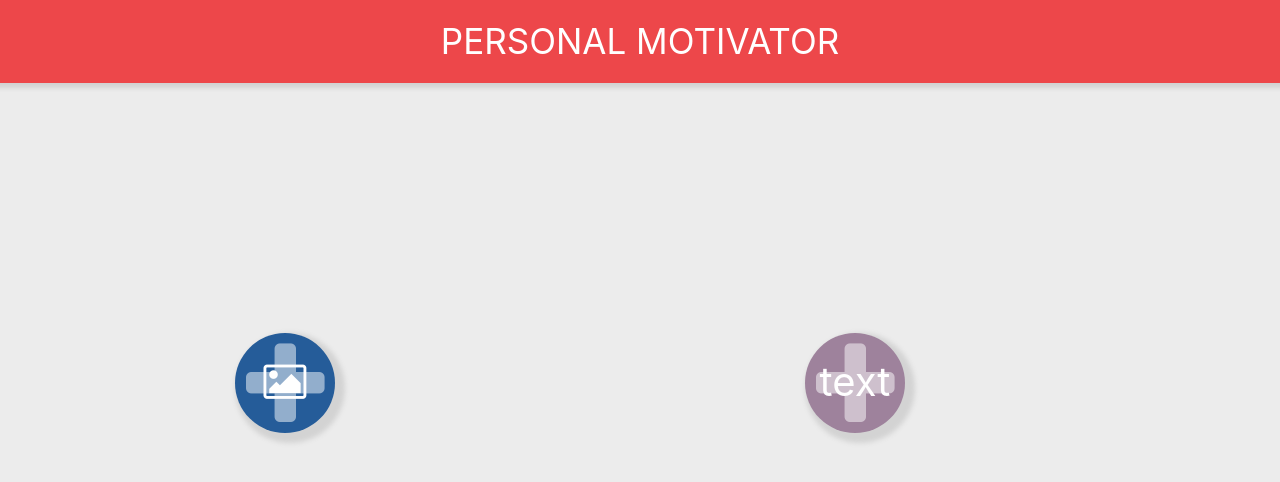
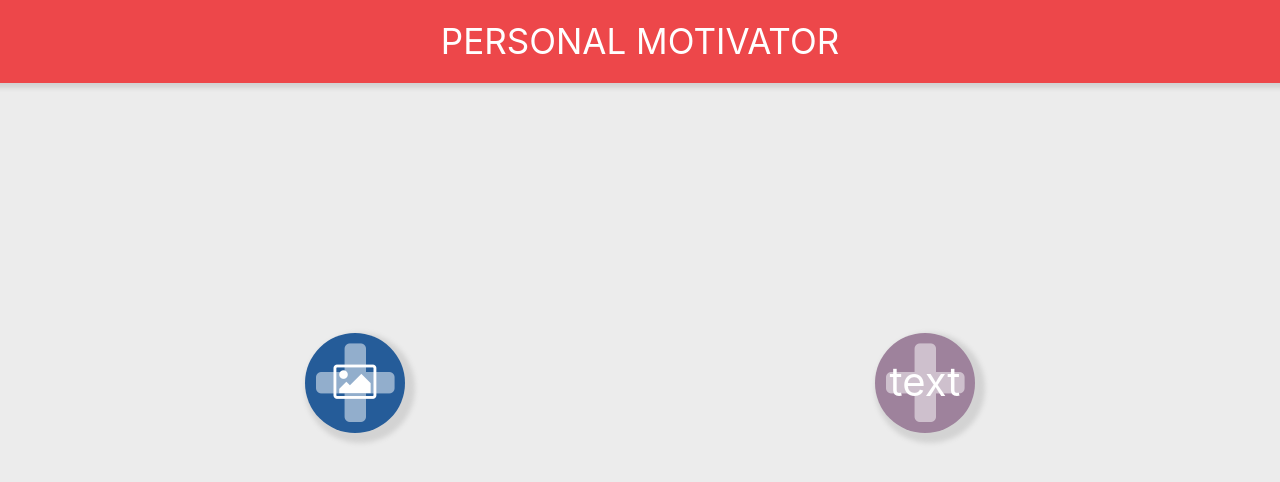
Before and after one commit to CHBaker/personal-motivator, an Angular app: page / in a window 1280 px wide. Shown: the top 482 px of the page. Built offline with nearby package versions, Linux system fonts and the light colour scheme; what angular2-fontawesome would draw is missing.

Commit message:
STYLE: align

```diff
--- a/src/app/app.component.css
+++ b/src/app/app.component.css
@@ -17,7 +17,7 @@
     text-align: center;
     padding-top: 19px;
     font-size: 40px;
-    margin-left: 150px;
+    margin-left: 220px;
     color: white;
     box-shadow: 5px 5px 5px 5px lightgray;
     cursor: pointer;
@@ -38,7 +38,7 @@
 
 .fa-plus {
     position: absolute;
-    left: 176px;
+    left: 246px;
     top: 3px;
     font-size: 100px;
     opacity: .5;
```
